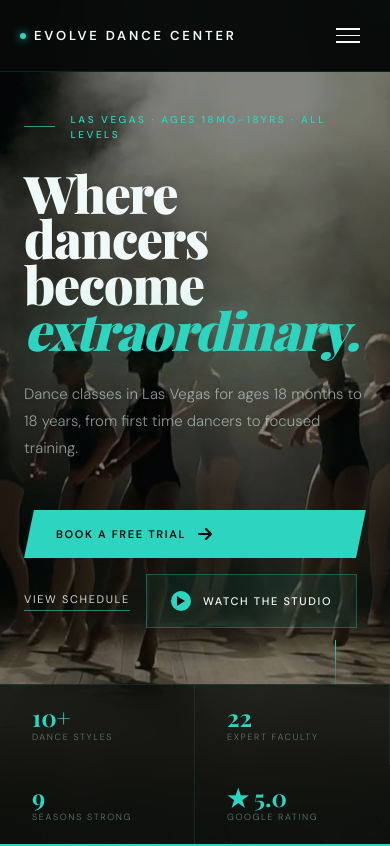
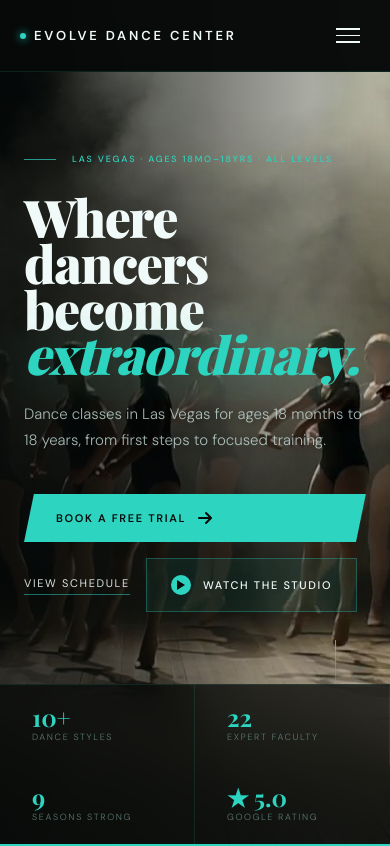
Before and after one commit to vizantirmarketing-alt/evolve-dance, a Next.js app: page / in a window 390 px wide. Shown: the top 846 px of the page. Built offline with nearby package versions, Linux system fonts and the light colour scheme.

Commit message:
hero refinement — overlay gradient, CTA hierarchy, paragraph copy, mobile spacing

```diff
--- a/components/sections/VideoHeroSection.tsx
+++ b/components/sections/VideoHeroSection.tsx
@@ -3,7 +3,6 @@
 import { useEffect, useRef, useState } from 'react'
 import Link from 'next/link'
 import { motion, AnimatePresence } from 'framer-motion'
-import { siteConfig } from '@/data/site'
 
 // ── Types ────────────────────────────────────────────
 interface VideoHeroProps {
@@ -91,12 +90,18 @@ export default function VideoHeroSection({
           </div>
         </div>
 
-        {/* Dark overlay */}
-        <div className="absolute inset-0 bg-black/50 z-10 pointer-events-none" />
+        {/* Gradient overlay — darker left, lighter right */}
+        <div
+          className="absolute inset-0 z-10 pointer-events-none"
+          style={{
+            background:
+              'linear-gradient(to right, rgba(7,10,9,0.82) 0%, rgba(7,10,9,0.55) 50%, rgba(7,10,9,0.2) 100%)',
+          }}
+        />
 
         {/* Hero content */}
         <div
-          className="relative z-20 flex flex-col justify-end w-full pb-48 md:pb-32 pt-24 px-6 md:px-12"
+          className="relative z-20 flex flex-col justify-end w-full pb-52 md:pb-28 pt-24 px-6 md:px-12"
           style={{ minHeight: '100dvh' }}
         >
         {/* ── Main content — z above stat strip (z-[4]) */}
@@ -111,9 +116,7 @@ export default function VideoHeroSection({
             {/* Eyebrow */}
             <motion.div variants={item} className="flex items-center gap-4 mb-7">
               <div className="w-8 h-px bg-teal opacity-70" />
-              <span
-                className="text-[10px] font-medium tracking-[0.25em] uppercase text-teal"
-              >
+              <span className="text-[9px] md:text-[10px] font-medium tracking-[0.2em] md:tracking-[0.25em] uppercase text-teal whitespace-nowrap">
                 Las Vegas · Ages 18mo–18yrs · All Levels
               </span>
             </motion.div>
@@ -121,7 +124,7 @@ export default function VideoHeroSection({
             {/* Headline */}
             <motion.h1
               variants={item}
-              className="font-display font-black leading-[0.88] tracking-tight mb-7"
+              className="font-display font-black leading-[0.88] tracking-tight mb-6"
               style={{ fontSize: 'clamp(52px, 8vw, 112px)' }}
             >
               <span className="block text-[#f0faf8]">Where dancers</span>
@@ -136,28 +139,23 @@ export default function VideoHeroSection({
               </span>
             </motion.h1>
 
-            {/* Subheading — short on mobile, full on md+ */}
+            {/* Subheading */}
             <motion.p
               variants={item}
-              className="md:hidden text-[15px] font-light leading-[1.8] mb-12 max-w-[420px]"
-              style={{ color: 'rgba(200,224,219,0.65)' }}
+              className="text-[15px] md:text-[16px] font-light leading-[1.75] mb-10 max-w-[380px]"
+              style={{
+                color: 'rgba(200,224,219,0.8)',
+                textShadow: '0 1px 12px rgba(0,0,0,0.6)',
+              }}
             >
-              Dance classes in Las Vegas for ages 18 months to 18 years, from first time dancers to focused training.
-            </motion.p>
-            <motion.p
-              variants={item}
-              className="hidden md:block text-[15px] font-light leading-[1.8] mb-12 max-w-[420px]"
-              style={{ color: 'rgba(200,224,219,0.65)' }}
-            >
-              {siteConfig.heroSubcopy}
+              Dance classes in Las Vegas for ages 18 months to 18 years, from first steps to focused training.
             </motion.p>
 
             {/* CTA buttons */}
-            <motion.div variants={item} className="flex flex-col sm:flex-row flex-wrap gap-4 items-start mb-6">
-              {/* Primary — free trial */}
+            <motion.div variants={item} className="flex flex-col md:flex-row flex-wrap gap-4 items-start mb-6">
               <Link
                 href="/enroll#free-trial"
-                className="pointer-events-auto inline-flex items-center gap-3 w-full sm:w-auto text-[11px] font-semibold tracking-[0.15em] uppercase text-black bg-teal px-8 py-4 no-underline transition-all duration-200 hover:bg-teal-light hover:shadow-[0_0_48px_rgba(45,212,191,0.4)] hover:-translate-y-0.5"
+                className="pointer-events-auto inline-flex items-center gap-3 w-full md:w-auto text-[11px] font-semibold tracking-[0.15em] uppercase text-black bg-teal px-8 py-4 no-underline transition-all duration-200 hover:bg-teal-light hover:shadow-[0_0_48px_rgba(45,212,191,0.4)] hover:-translate-y-0.5"
                 style={{ clipPath: 'polygon(10px 0%, 100% 0%, calc(100% - 10px) 100%, 0% 100%)' }}
               >
                 Book a Free Trial
@@ -166,25 +164,20 @@ export default function VideoHeroSection({
                 </svg>
               </Link>
 
-              <div className="flex flex-row flex-wrap gap-4 items-center self-start w-auto">
-                {/* View Schedule */}
+              <div className="flex flex-row flex-wrap gap-4 items-center self-start w-auto md:contents">
                 <Link
                   href="/classes#schedule"
-                  className="pointer-events-auto text-[11px] font-normal tracking-[0.15em] uppercase no-underline pb-0.5 border-b border-[rgba(45,212,191,0.6)] transition-colors duration-200 hover:border-teal hover:text-teal"
-                  style={{ color: 'rgba(240,250,248,0.85)' }}
+                  className="pointer-events-auto text-[11px] font-normal tracking-[0.15em] uppercase no-underline pb-0.5 border-b border-[rgba(45,212,191,0.5)] transition-colors duration-200 hover:border-teal hover:text-teal w-auto shrink-0"
+                  style={{ color: 'rgba(240,250,248,0.9)' }}
                 >
                   View Schedule
                 </Link>
 
-                {/* Watch the studio */}
                 <button
                   onClick={() => setLightbox(true)}
                   className="pointer-events-auto inline-flex items-center gap-3 w-auto shrink-0 text-[11px] font-medium tracking-[0.15em] uppercase text-[#f0faf8] px-6 py-4 border border-[rgba(45,212,191,0.3)] bg-[rgba(45,212,191,0.08)] transition-all duration-200 hover:bg-[rgba(45,212,191,0.18)] hover:border-[rgba(45,212,191,0.6)]"
                 >
-                  {/* Play icon */}
-                  <span
-                    className="flex items-center justify-center w-5 h-5 rounded-full bg-teal flex-shrink-0"
-                  >
+                  <span className="flex items-center justify-center w-5 h-5 rounded-full bg-teal flex-shrink-0">
                     <svg width="8" height="10" viewBox="0 0 8 10" fill="#070a09">
                       <path d="M0 0L8 5L0 10V0Z" />
                     </svg>
```
